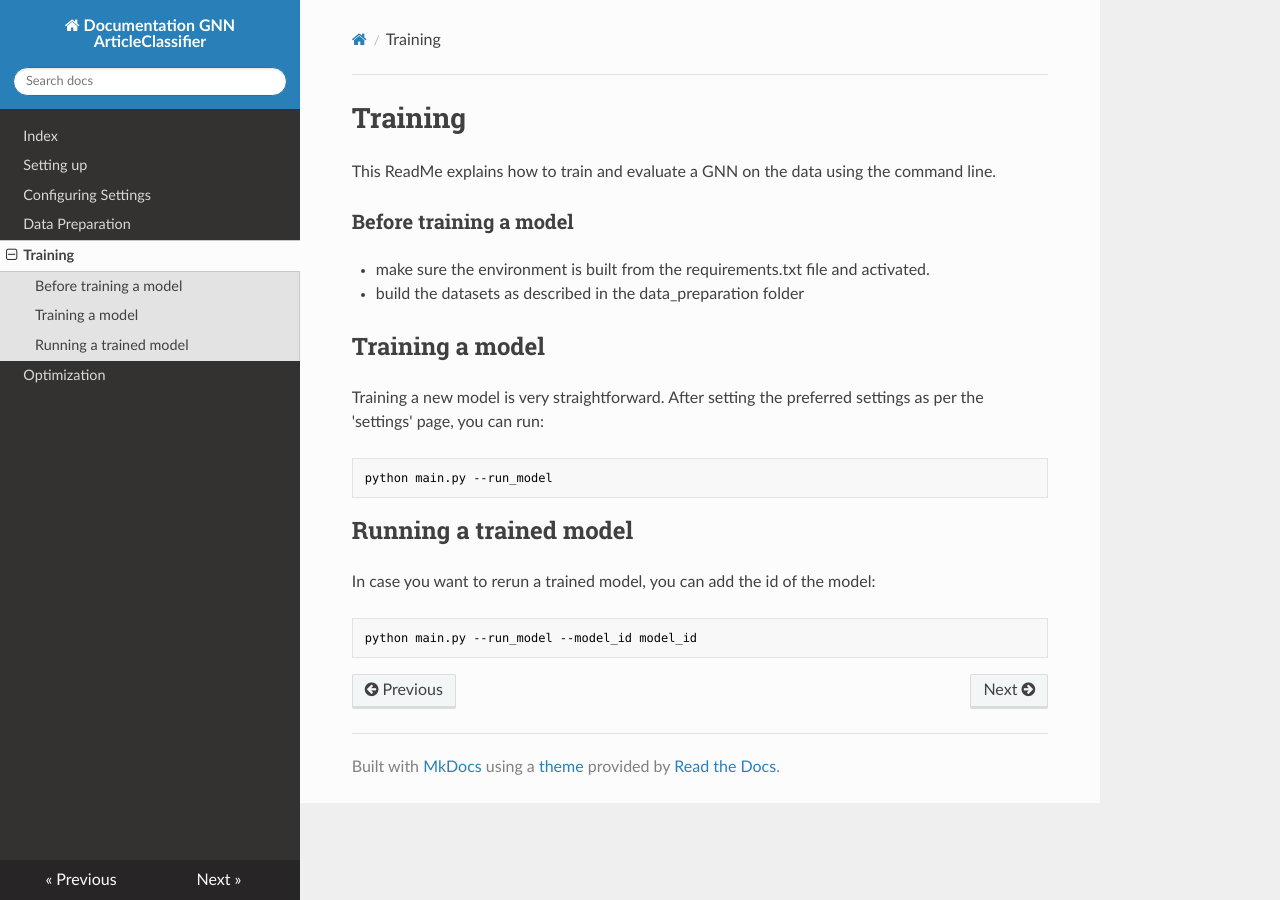
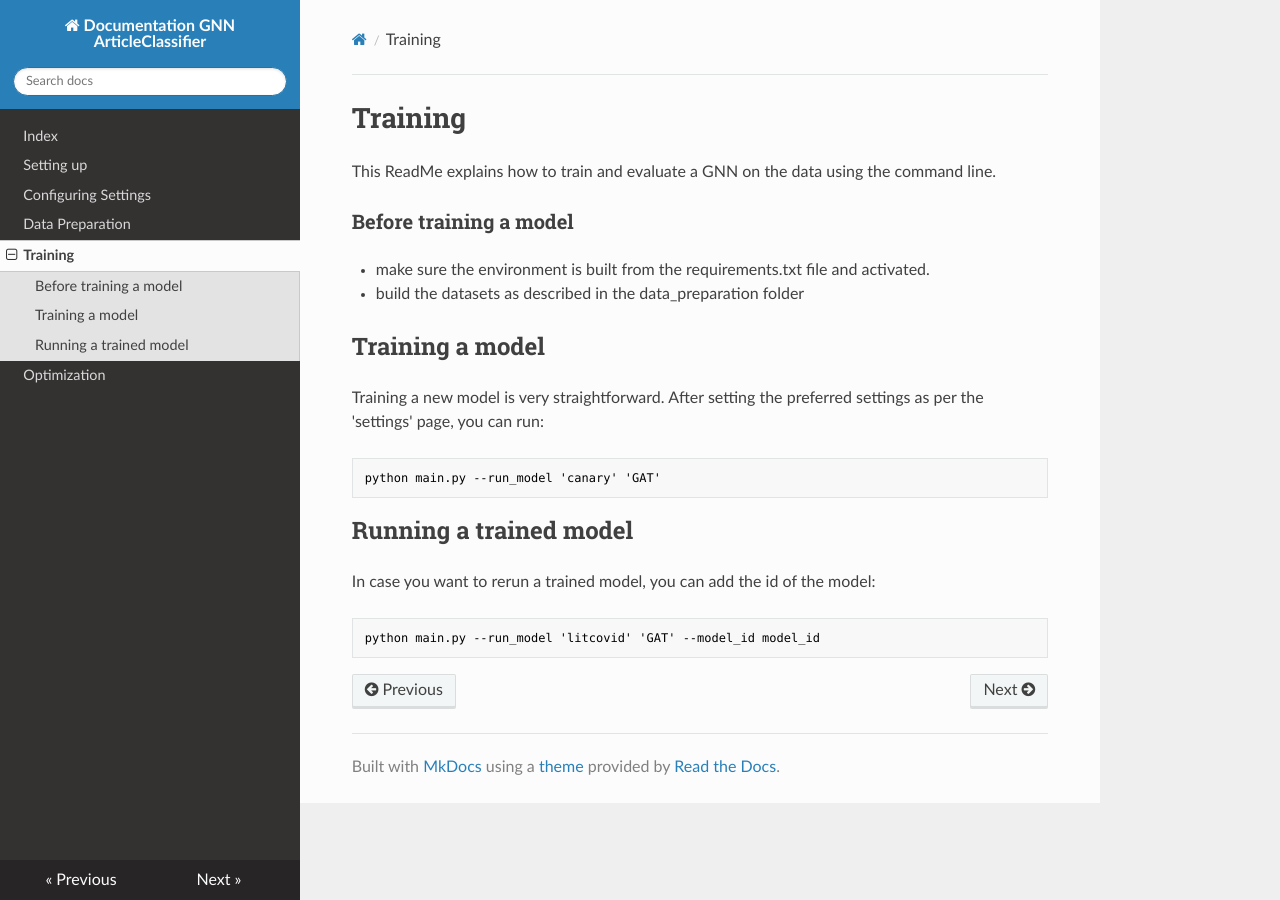
Before and after one commit to rvdb7345/ArticleClassifier, an MkDocs documentation site: the page built from docs/training.md, in a window 1280 px wide. Built offline with MkDocs 1.6.1, drawn with Linux system fonts in a browser that asks for light colours; nearby versions of some CDN libraries.

Commit message:
Updated docs

````diff
--- a/docs/training.md
+++ b/docs/training.md
@@ -14,7 +14,7 @@ Training a new model is very straightforward. After setting the preferred settin
 run:
 
 ```commandline
-python main.py --run_model
+python main.py --run_model 'canary' 'GAT'
 ```
 
 ## Running a trained model
@@ -22,5 +22,5 @@ python main.py --run_model
 In case you want to rerun a trained model, you can add the id of the model:
 
 ```commandline
-python main.py --run_model --model_id model_id
+python main.py --run_model 'litcovid' 'GAT' --model_id model_id
 ```
````
